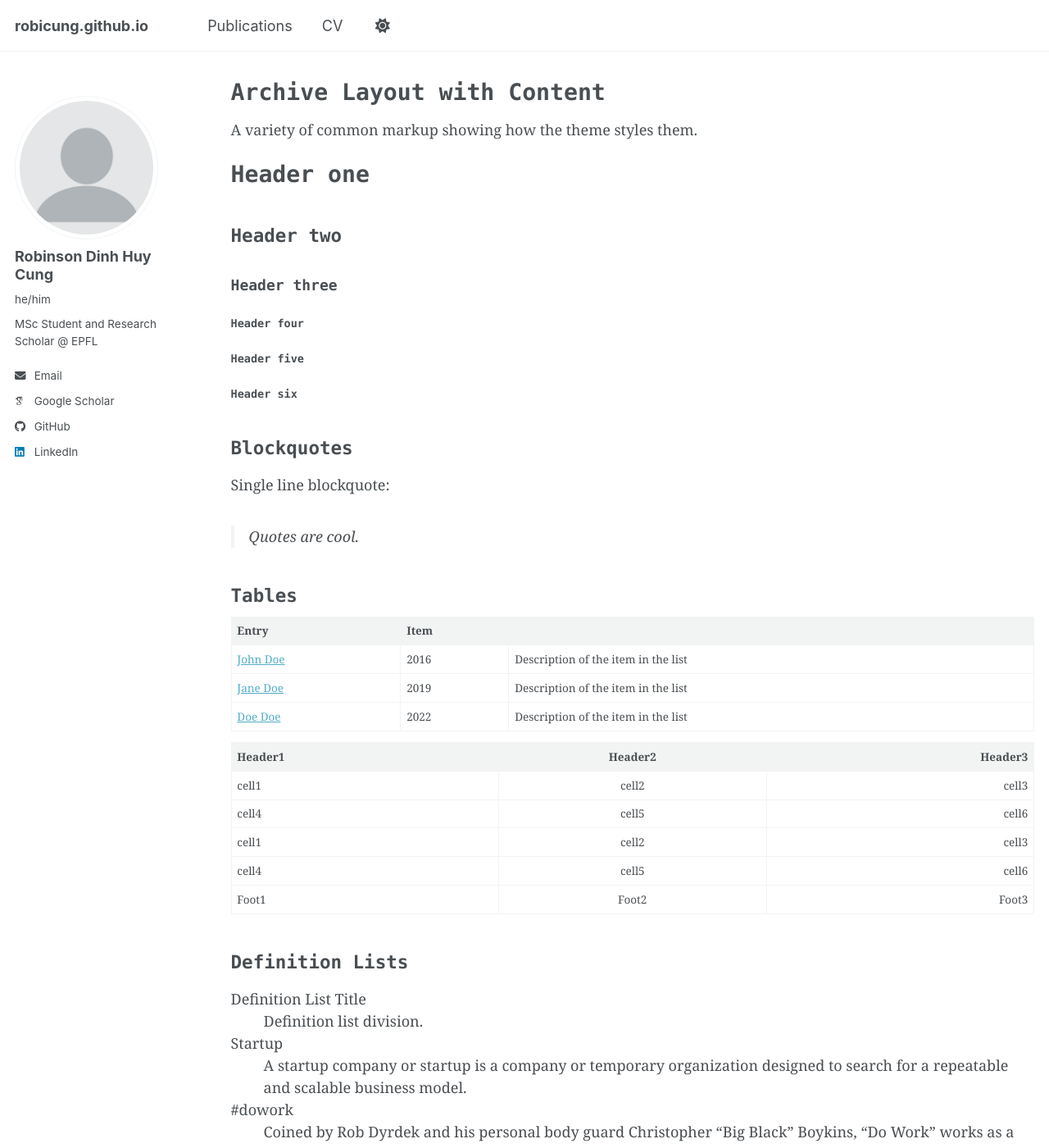
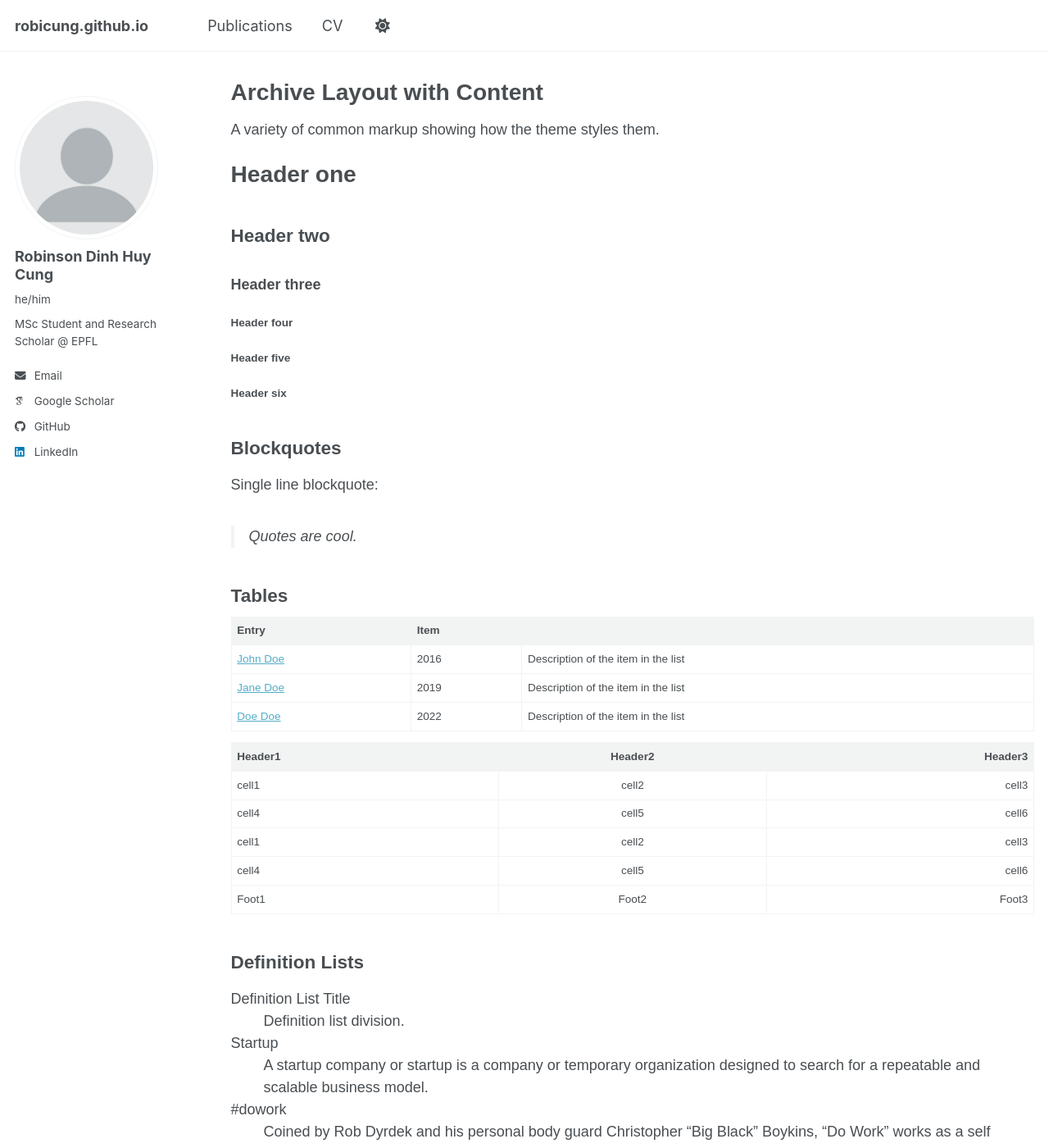
Before and after one commit to robicung/robicung.github.io, a Jekyll site: the page built from _pages/archive-layout-with-content.md, in a window 1280 px wide and 1400 px high. Shown: the whole window at 82% size. Built offline with Jekyll 4.4.1, drawn with Linux system fonts in a browser that asks for light colours; some web fonts are replaced; a script bundle is joined from its source files by our own code; library files that are not in the unit come from our copies.

Commit message:
Update global and header font families to Fira

```diff
--- a/_sass/_themes.scss
+++ b/_sass/_themes.scss
@@ -22,6 +22,8 @@ $monospace                  : Monaco, Consolas, "Lucida Console", monospace;
 $sans-serif-narrow          : $sans-serif;
 $helvetica                  : Helvetica, "Helvetica Neue", Arial, sans-serif;
 
+$fira                       : Fira, sans-serif;
+
 /* Serif typefaces */
 $georgia                    : Georgia, serif;
 $times                      : Times, serif;
@@ -39,8 +41,8 @@ $type-size-6                : 0.75em;   // ~12px
 $type-size-7                : 0.6875em; // ~11px
 $type-size-8                : 0.625em;  // ~10px
 
-$global-font-family         : $serif;
-$header-font-family         : $monospace;
+$global-font-family         : $fira;
+$header-font-family         : $fira;
 $caption-font-family        : $garamond;
 
 /* ==========================================================================
```
